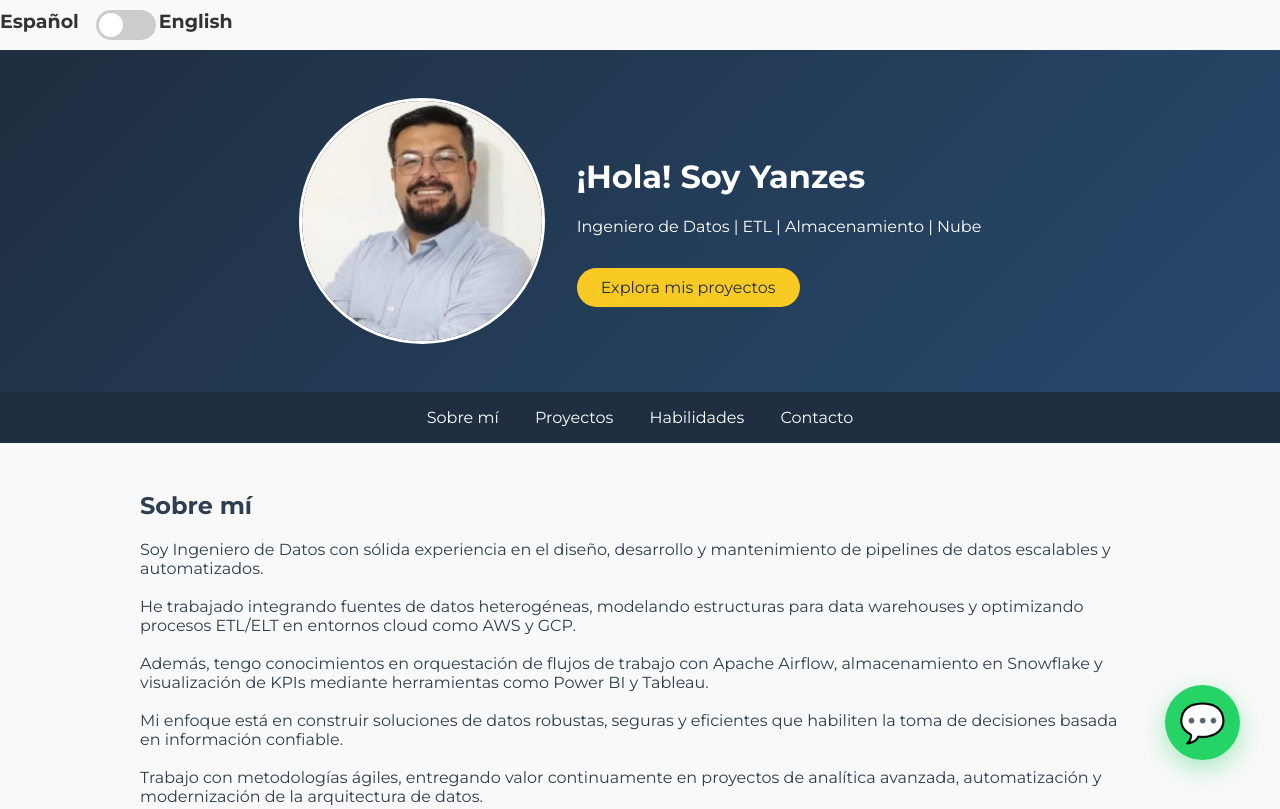
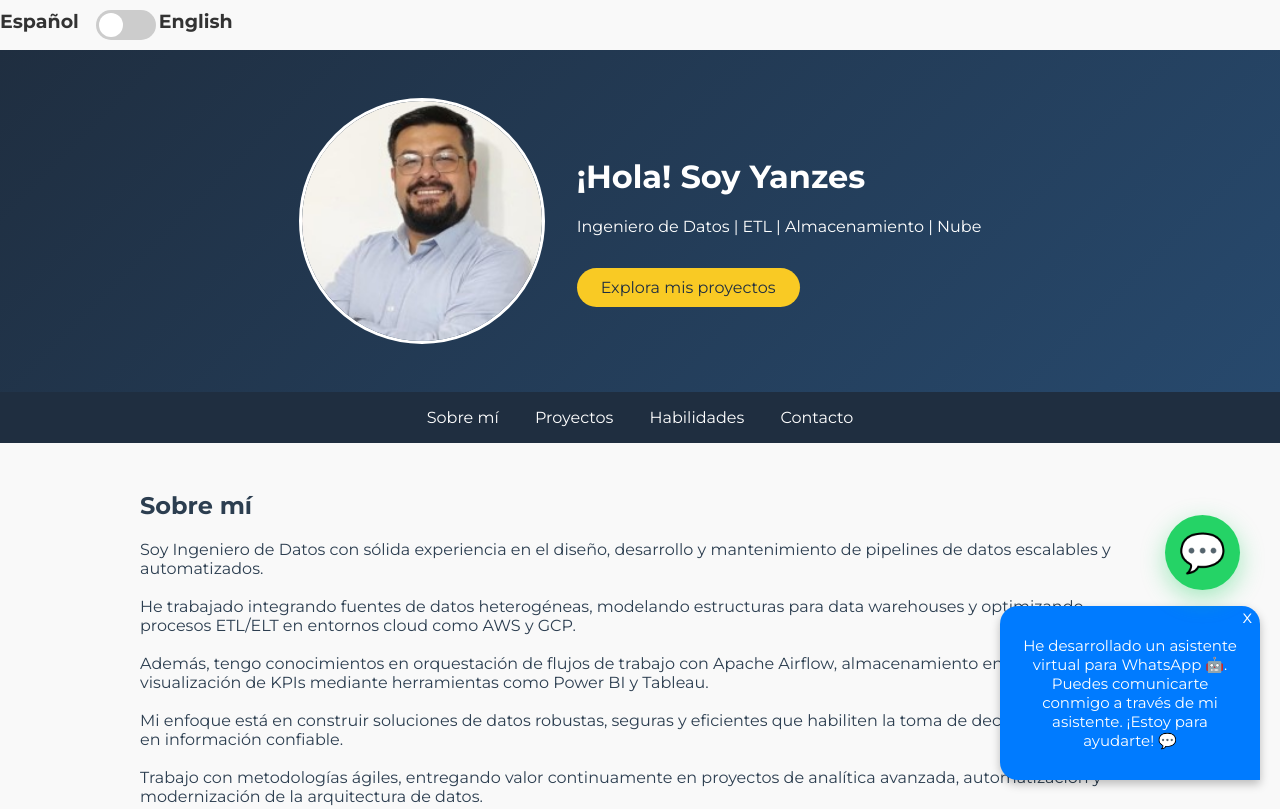
Before and after one commit to yanzes/ProyectPorfolio, a plain HTML site: page index.html in a window 1280 px wide. Shown: the top 809 px of the page. Drawn offline with nearby package versions, Linux system fonts and the light colour scheme.

Commit message:
Update Styles and messaje

```diff
--- a/index.html
+++ b/index.html
@@ -158,7 +158,7 @@
         </div>
 </section>
 
-<a href="https://wa.me/573185503288" class="whatsapp-btn" target="_blank">💬</a>
+<a href="https://wa.me/573185503288" class="whatsapp-btn" target="_blank" title="Contáctame por WhatsApp">💬</a>
 
 <footer id="contacto">
     <div class="footer-section">
@@ -180,6 +180,16 @@
         </ul>
         <p>&copy; 2025 Yanzes DevData</p>
     </div>
+
+    <div id="chat">
+        <span class="cerrar" onclick="this.parentElement.style.display='none'">x</span>
+            <p class="assistant-message"
+            data-es="He desarrollado un asistente virtual para WhatsApp 🤖. Puedes comunicarte conmigo a través de mi asistente. ¡Estoy para ayudarte! 💬"
+            data-en="I’ve developed a virtual assistant for WhatsApp 🤖. You can contact me through my assistant — I’m here to help! 💬">
+            He desarrollado un asistente virtual para WhatsApp 🤖. Puedes comunicarte conmigo a través de mi asistente. ¡Estoy para ayudarte! 💬
+            </p>
+    </div>
+
 </footer>
 
 <script src="script.js"></script>
--- a/script.js
+++ b/script.js
@@ -24,3 +24,6 @@ document.addEventListener('DOMContentLoaded', () => {
     // Idioma por defecto: español
     updateLanguage('es');
 });
+  window.addEventListener('load', ()=>{
+    document.getElementById('chat').style.display = 'block';
+});
--- a/styles.css
+++ b/styles.css
@@ -191,7 +191,7 @@ section {
             left: 0;
             width: 100%;
             height: 3px;
-            background: linear-gradient(135deg, #7877c6 0%, #ff77c6 100%);
+            background: linear-gradient(135deg, #423ff3 0%, #fbff0c 100%);
         }
 
         .project-card:hover {
@@ -265,7 +265,7 @@ footer {
     padding: 2em;
 }
 footer a {
-    color: #f9ca24;
+    color: #f9eb24;
     text-decoration: none;
 }
 
@@ -293,7 +293,7 @@ footer a {
 /* WhatsApp Button */
 .whatsapp-btn {
   position: fixed;
-  bottom: 40px;
+  bottom: 210px;
   right: 40px;
   width: 75px;
   height: 75px;
@@ -315,3 +315,27 @@ footer a {
   transform: scale(1.1);
   box-shadow: 0 12px 35px rgba(37, 211, 102, 0.6);
 }
+
+  #chat{
+    position:fixed;
+    bottom:20px;
+    right:20px;
+    background:#007BFF;
+    color:#fff;
+    padding:15px 20px;
+    border-radius:18px 18px 0 18px;
+    box-shadow:0 4px 10px rgba(0,0,0,.25);
+    max-width:220px;
+    font-size:15px;
+    display:none;      /* oculto al principio */
+    animation:aparece .4s ease-out;
+  }
+
+  #chat .cerrar{
+    position:absolute;
+    top:2px;
+    right:8px;
+    cursor:pointer;
+    font-size:18px;
+    line-height:1;
+  }
```
